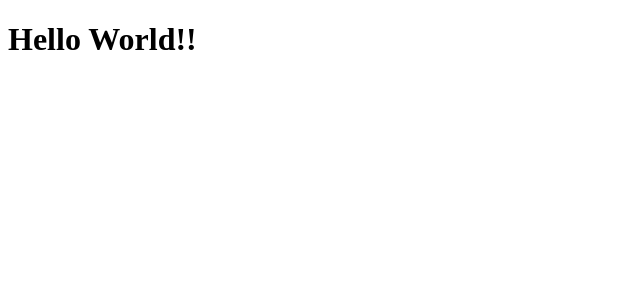
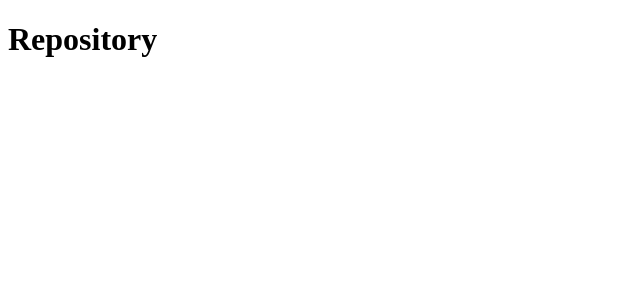
Before and after one commit to ThadeuCesario/Github-Explorer, a React (Create React App) app in the folder github-project-react/: page /repository in a window 1280 px wide. Shown: the top 300 px of the page, without its empty margins (0-640 px from the left). Built offline with nearby package versions, Linux system fonts and the light colour scheme.

Commit message:
Route system : react-router-dom

```diff
--- a/github-project-react/package.json
+++ b/github-project-react/package.json
@@ -35,6 +35,7 @@
     ]
   },
   "devDependencies": {
+    "@types/react-router-dom": "^5.1.5",
     "@typescript-eslint/eslint-plugin": "^2.31.0",
     "@typescript-eslint/parser": "^2.31.0",
     "eslint-config-airbnb": "^18.1.0",
--- a/github-project-react/src/App.tsx
+++ b/github-project-react/src/App.tsx
@@ -1,9 +1,11 @@
 import React from 'react';
+import {BrowserRouter} from 'react-router-dom';
+import Routes from './routes';
 
-function App() {
-  return (
-    <h1>Hello World!!</h1>
-  );
-}
+const App:React.FC = () => (
+  <BrowserRouter>
+    <Routes />
+  </BrowserRouter>
+);
 
 export default App;
--- /dev/null
+++ b/github-project-react/src/pages/Dashboard/index.tsx
@@ -0,0 +1,11 @@
+/**
+ * FC -> Function Component
+ */
+
+import React from 'react';
+
+const Dashboard: React.FC = () => {
+  return <h1>Dashboard</h1>
+}
+
+export default Dashboard;
--- /dev/null
+++ b/github-project-react/src/pages/Repository/index.tsx
@@ -0,0 +1,11 @@
+/**
+ * FC -> Function Component
+ */
+
+import React from 'react';
+
+const Repository: React.FC = () => {
+  return <h1>Repository</h1>
+}
+
+export default Repository;
--- a/github-project-react/src/routes/index.tsx
+++ b/github-project-react/src/routes/index.tsx
@@ -4,3 +4,16 @@
  */
 
 import React from 'react';
+import {Switch, Route} from 'react-router-dom';
+
+import Dashboard from '../pages/Dashboard';
+import Repository from '../pages/Repository';
+
+const Routes: React.FC = () => (
+  <Switch>
+    <Route path='/' exact component={Dashboard}/>
+    <Route path='/repository' component={Repository}/>
+  </Switch>
+);
+
+export default Routes;
```
Also changed, not shown: 1 other file (tests, documents, lock files or other folders).
